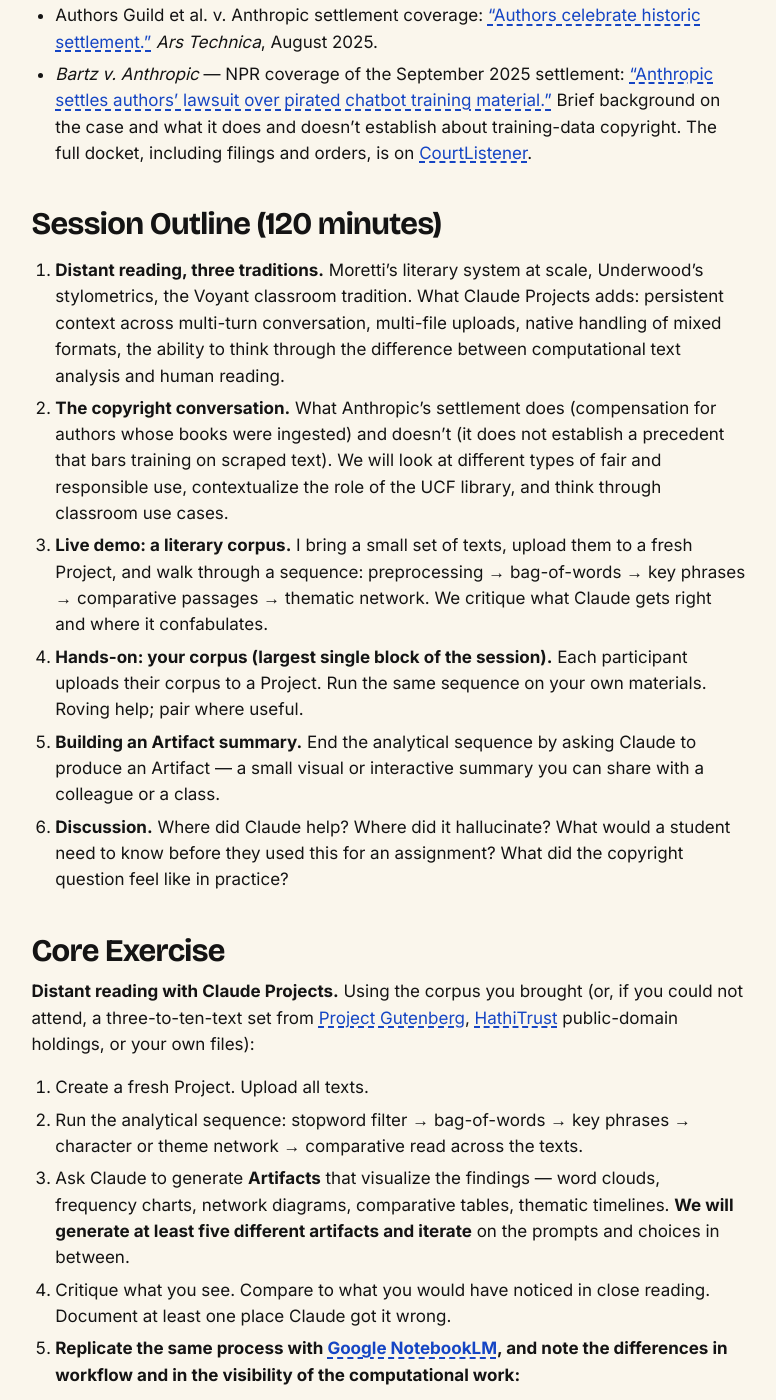
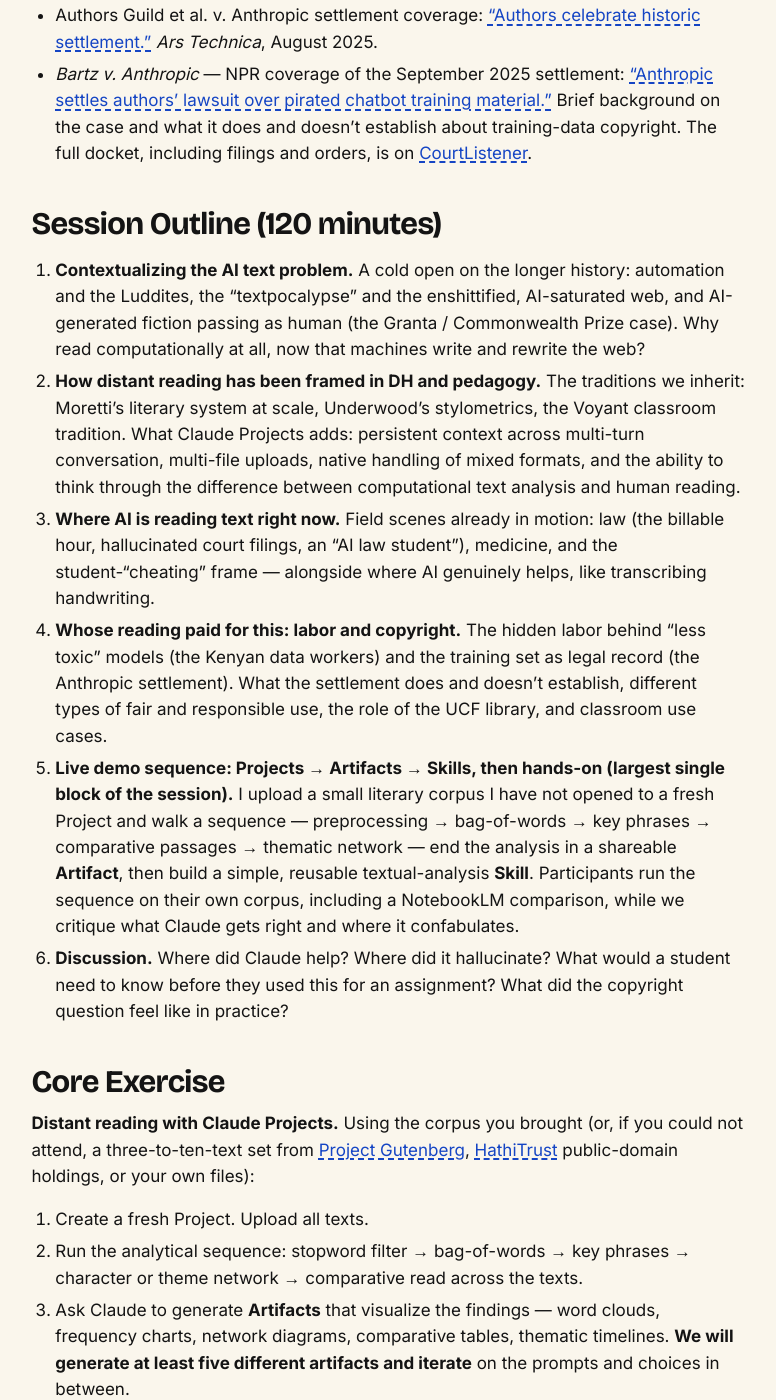
Before and after one commit to AMSUCF/NEH_AI_DH, a Jekyll site: the page built from weeks/week-03.md, in a window 1280 px wide and 1400 px high, scrolled down 1291 px. Shown: the whole window, without its empty margins (90-866 px from the left). Built offline with Jekyll 4.4.1, drawn with Linux system fonts in a browser that asks for light colours.

Commit message:
Rewrite Week 3 session outline to follow deck order
Reorder the session outline to mirror the slide flow: AI-text-problem
cold open, distant-reading framings in DH/pedagogy, the field check on
where AI reads now, the labor/copyright section, the Projects -> Artifacts
-> Skills demo sequence plus hands-on, then discussion.

Co-Authored-By: Claude Opus 4.7 (1M context) <noreply@anthropic.com>

```diff
--- a/weeks/week-03.md
+++ b/weeks/week-03.md
@@ -40,11 +40,11 @@ On copyright (skim before the discussion):
 
 ## Session Outline (120 minutes)
 
-1. **Distant reading, three traditions.** Moretti's literary system at scale, Underwood's stylometrics, the Voyant classroom tradition. What Claude Projects adds: persistent context across multi-turn conversation, multi-file uploads, native handling of mixed formats, the ability to think through the difference between computational text analysis and human reading.
-2. **The copyright conversation.** What Anthropic's settlement does (compensation for authors whose books were ingested) and doesn't (it does not establish a precedent that bars training on scraped text). We will look at different types of fair and responsible use, contextualize the role of the UCF library, and think through classroom use cases.
-3. **Live demo: a literary corpus.** I bring a small set of texts, upload them to a fresh Project, and walk through a sequence: preprocessing → bag-of-words → key phrases → comparative passages → thematic network. We critique what Claude gets right and where it confabulates.
-4. **Hands-on: your corpus (largest single block of the session).** Each participant uploads their corpus to a Project. Run the same sequence on your own materials. Roving help; pair where useful.
-5. **Building an Artifact summary.** End the analytical sequence by asking Claude to produce an Artifact — a small visual or interactive summary you can share with a colleague or a class.
+1. **Contextualizing the AI text problem.** A cold open on the longer history: automation and the Luddites, the "textpocalypse" and the enshittified, AI-saturated web, and AI-generated fiction passing as human (the Granta / Commonwealth Prize case). Why read computationally at all, now that machines write and rewrite the web?
+2. **How distant reading has been framed in DH and pedagogy.** The traditions we inherit: Moretti's literary system at scale, Underwood's stylometrics, the Voyant classroom tradition. What Claude Projects adds: persistent context across multi-turn conversation, multi-file uploads, native handling of mixed formats, and the ability to think through the difference between computational text analysis and human reading.
+3. **Where AI is reading text right now.** Field scenes already in motion: law (the billable hour, hallucinated court filings, an "AI law student"), medicine, and the student-"cheating" frame — alongside where AI genuinely helps, like transcribing handwriting.
+4. **Whose reading paid for this: labor and copyright.** The hidden labor behind "less toxic" models (the Kenyan data workers) and the training set as legal record (the Anthropic settlement). What the settlement does and doesn't establish, different types of fair and responsible use, the role of the UCF library, and classroom use cases.
+5. **Live demo sequence: Projects → Artifacts → Skills, then hands-on (largest single block of the session).** I upload a small literary corpus I have not opened to a fresh Project and walk a sequence — preprocessing → bag-of-words → key phrases → comparative passages → thematic network — end the analysis in a shareable **Artifact**, then build a simple, reusable textual-analysis **Skill**. Participants run the sequence on their own corpus, including a NotebookLM comparison, while we critique what Claude gets right and where it confabulates.
 6. **Discussion.** Where did Claude help? Where did it hallucinate? What would a student need to know before they used this for an assignment? What did the copyright question feel like in practice?
 
 ## Core Exercise
```
